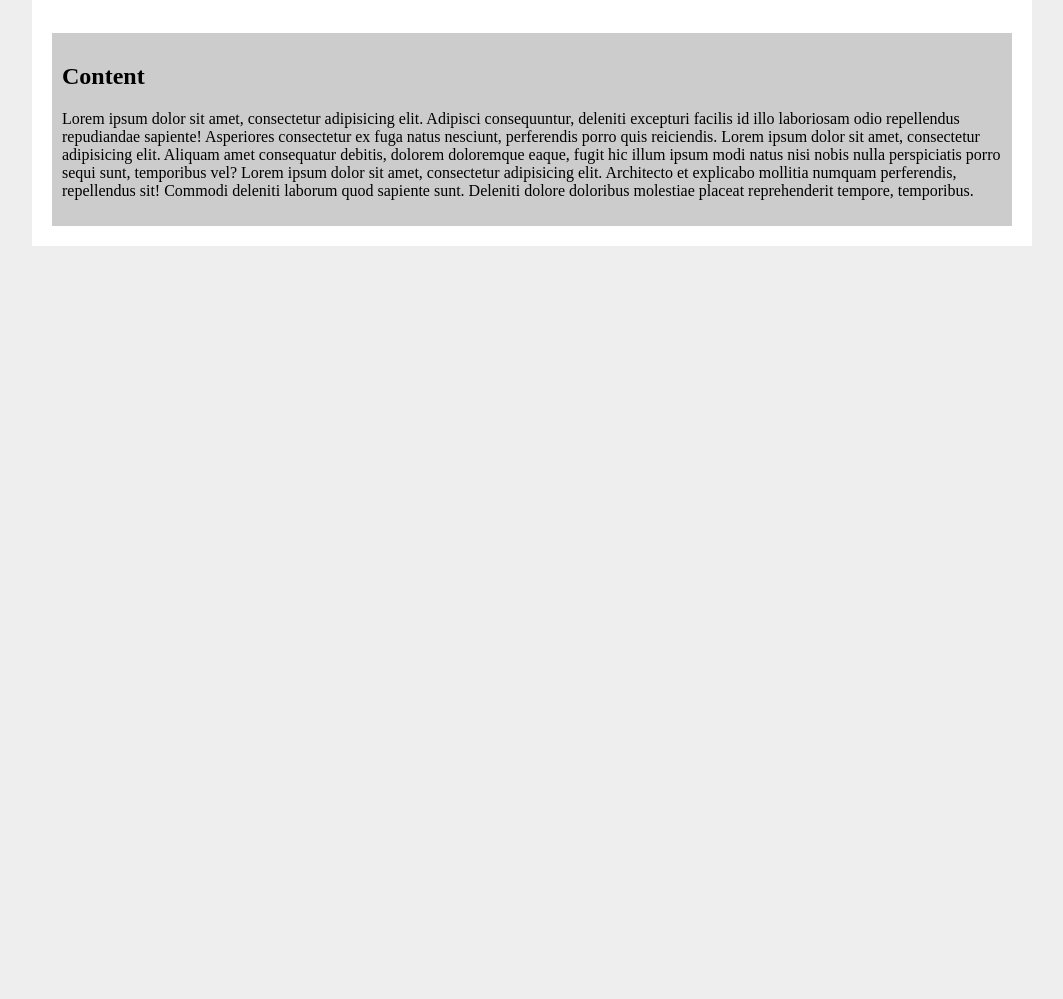
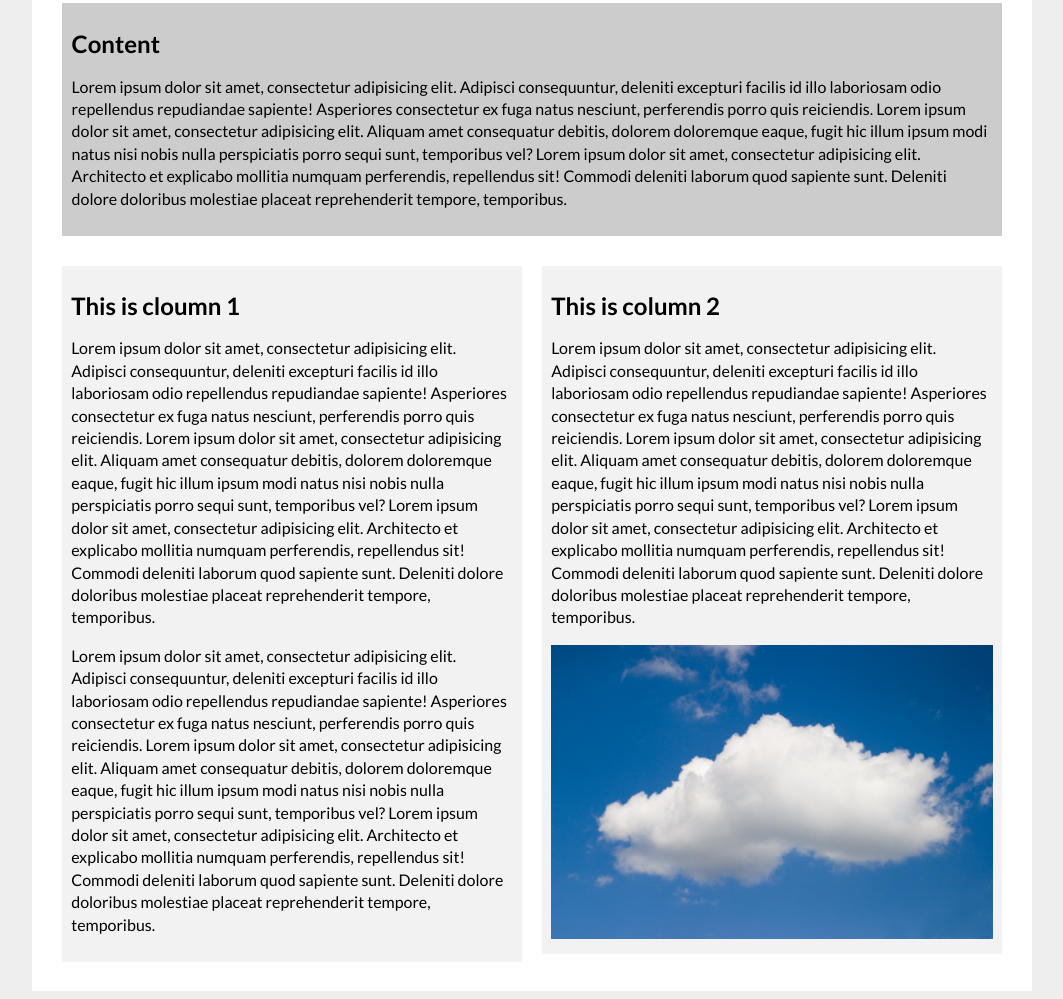
Before and after one commit to tahmid-tanzim/CSS-Positioning, a website: page app/index.html in a window 1280 px wide. Shown: the part 223-1222 px from the top of the page, without its empty margins (108-1171 px from the left). Before the commit the page ends 800 px from the top, so only its background shows below. Drawn offline with Linux system fonts and the light colour scheme.

Commit message:
Floating Columns

```diff
--- a/app/index.html
+++ b/app/index.html
@@ -26,7 +26,45 @@
 
     <div class="content">
         <h2>Content</h2>
-        <p>Lorem ipsum dolor sit amet, consectetur adipisicing elit. Adipisci consequuntur, deleniti excepturi facilis id illo laboriosam odio repellendus repudiandae sapiente! Asperiores consectetur ex fuga natus nesciunt, perferendis porro quis reiciendis. Lorem ipsum dolor sit amet, consectetur adipisicing elit. Aliquam amet consequatur debitis, dolorem doloremque eaque, fugit hic illum ipsum modi natus nisi nobis nulla perspiciatis porro sequi sunt, temporibus vel? Lorem ipsum dolor sit amet, consectetur adipisicing elit. Architecto et explicabo mollitia numquam perferendis, repellendus sit! Commodi deleniti laborum quod sapiente sunt. Deleniti dolore doloribus molestiae placeat reprehenderit tempore, temporibus.</p>
+        <p>Lorem ipsum dolor sit amet, consectetur adipisicing elit. Adipisci consequuntur, deleniti excepturi facilis
+            id illo laboriosam odio repellendus repudiandae sapiente! Asperiores consectetur ex fuga natus nesciunt,
+            perferendis porro quis reiciendis. Lorem ipsum dolor sit amet, consectetur adipisicing elit. Aliquam amet
+            consequatur debitis, dolorem doloremque eaque, fugit hic illum ipsum modi natus nisi nobis nulla
+            perspiciatis porro sequi sunt, temporibus vel? Lorem ipsum dolor sit amet, consectetur adipisicing elit.
+            Architecto et explicabo mollitia numquam perferendis, repellendus sit! Commodi deleniti laborum quod
+            sapiente sunt. Deleniti dolore doloribus molestiae placeat reprehenderit tempore, temporibus.</p>
+    </div>
+
+    <div class="columns">
+        <section>
+            <h2>This is cloumn 1</h2>
+            <p>Lorem ipsum dolor sit amet, consectetur adipisicing elit. Adipisci consequuntur, deleniti excepturi facilis
+                id illo laboriosam odio repellendus repudiandae sapiente! Asperiores consectetur ex fuga natus nesciunt,
+                perferendis porro quis reiciendis. Lorem ipsum dolor sit amet, consectetur adipisicing elit. Aliquam amet
+                consequatur debitis, dolorem doloremque eaque, fugit hic illum ipsum modi natus nisi nobis nulla
+                perspiciatis porro sequi sunt, temporibus vel? Lorem ipsum dolor sit amet, consectetur adipisicing elit.
+                Architecto et explicabo mollitia numquam perferendis, repellendus sit! Commodi deleniti laborum quod
+                sapiente sunt. Deleniti dolore doloribus molestiae placeat reprehenderit tempore, temporibus.</p>
+            <p>Lorem ipsum dolor sit amet, consectetur adipisicing elit. Adipisci consequuntur, deleniti excepturi facilis
+                id illo laboriosam odio repellendus repudiandae sapiente! Asperiores consectetur ex fuga natus nesciunt,
+                perferendis porro quis reiciendis. Lorem ipsum dolor sit amet, consectetur adipisicing elit. Aliquam amet
+                consequatur debitis, dolorem doloremque eaque, fugit hic illum ipsum modi natus nisi nobis nulla
+                perspiciatis porro sequi sunt, temporibus vel? Lorem ipsum dolor sit amet, consectetur adipisicing elit.
+                Architecto et explicabo mollitia numquam perferendis, repellendus sit! Commodi deleniti laborum quod
+                sapiente sunt. Deleniti dolore doloribus molestiae placeat reprehenderit tempore, temporibus.</p>
+        </section>
+        <aside>
+            <h2>This is column 2</h2>
+            <p>Lorem ipsum dolor sit amet, consectetur adipisicing elit. Adipisci consequuntur, deleniti excepturi facilis
+                id illo laboriosam odio repellendus repudiandae sapiente! Asperiores consectetur ex fuga natus nesciunt,
+                perferendis porro quis reiciendis. Lorem ipsum dolor sit amet, consectetur adipisicing elit. Aliquam amet
+                consequatur debitis, dolorem doloremque eaque, fugit hic illum ipsum modi natus nisi nobis nulla
+                perspiciatis porro sequi sunt, temporibus vel? Lorem ipsum dolor sit amet, consectetur adipisicing elit.
+                Architecto et explicabo mollitia numquam perferendis, repellendus sit! Commodi deleniti laborum quod
+                sapiente sunt. Deleniti dolore doloribus molestiae placeat reprehenderit tempore, temporibus.</p>
+            <img src="images/cloud.jpg" alt="Cloud" width="100%">
+        </aside>
+
     </div>
 </div>
 
--- a/app/sass/style.scss
+++ b/app/sass/style.scss
@@ -2,6 +2,8 @@
 
 body {
   background-color: #eee;
+  font-family: 'lato', sans-serif;
+  line-height: 1.4em;
 }
 
 .wrapper {
@@ -35,7 +37,23 @@ body {
   .content {
     padding: 10px;
     background-color: #ccc;
-    margin-top: 50px;
+    margin: 20px 1%;
+  }
+
+  .columns {
+    section, aside {
+      float: left;
+      width: 46%;
+      margin: 1%;
+      padding: 1%;
+      background-color: #f2f2f2;
+    }
+
+    &:after {
+      content: "";
+      display: block;
+      clear: both;
+    }
   }
 
   &:after {
```
Also changed, not shown: app/css/style.css.
